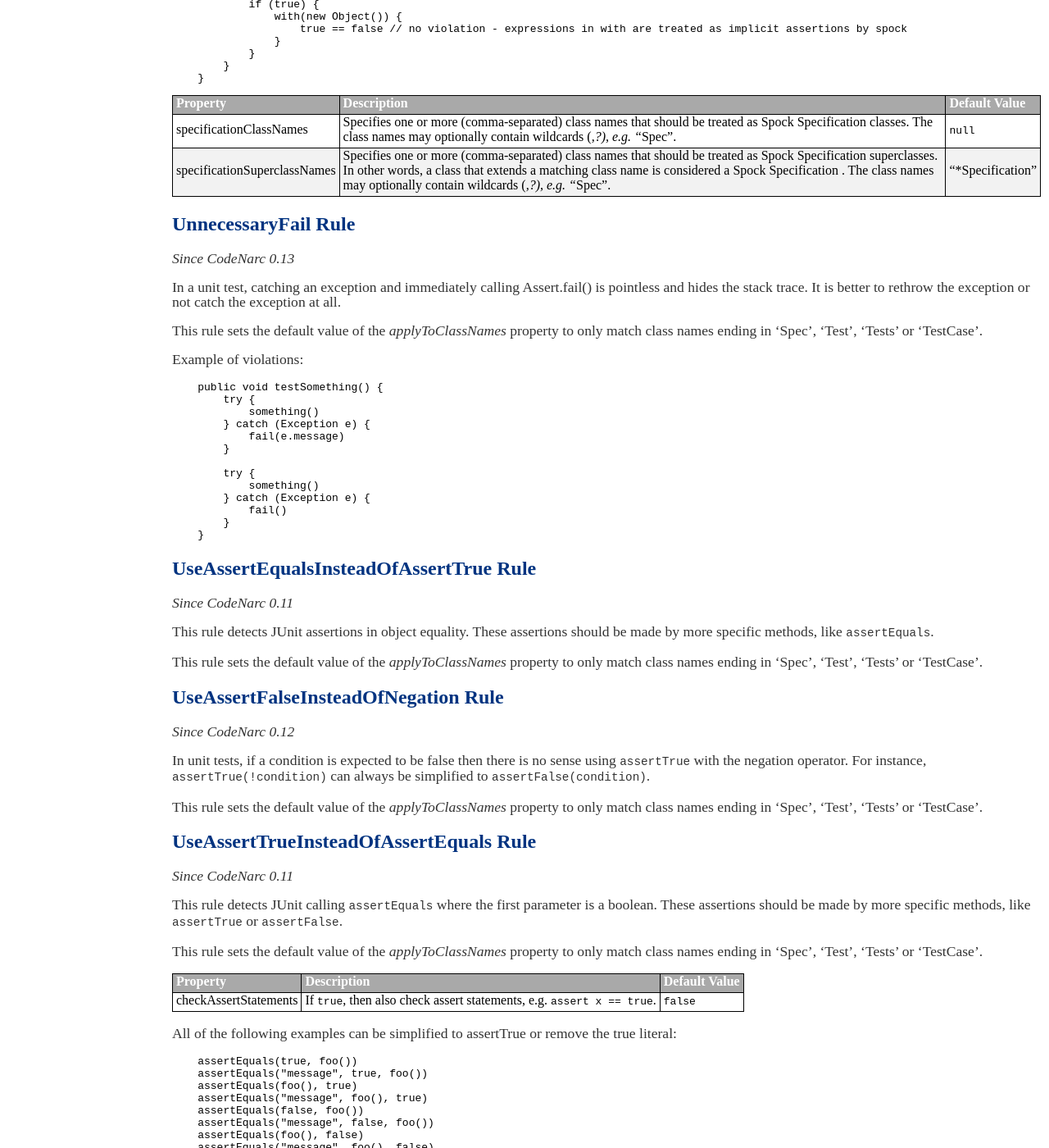
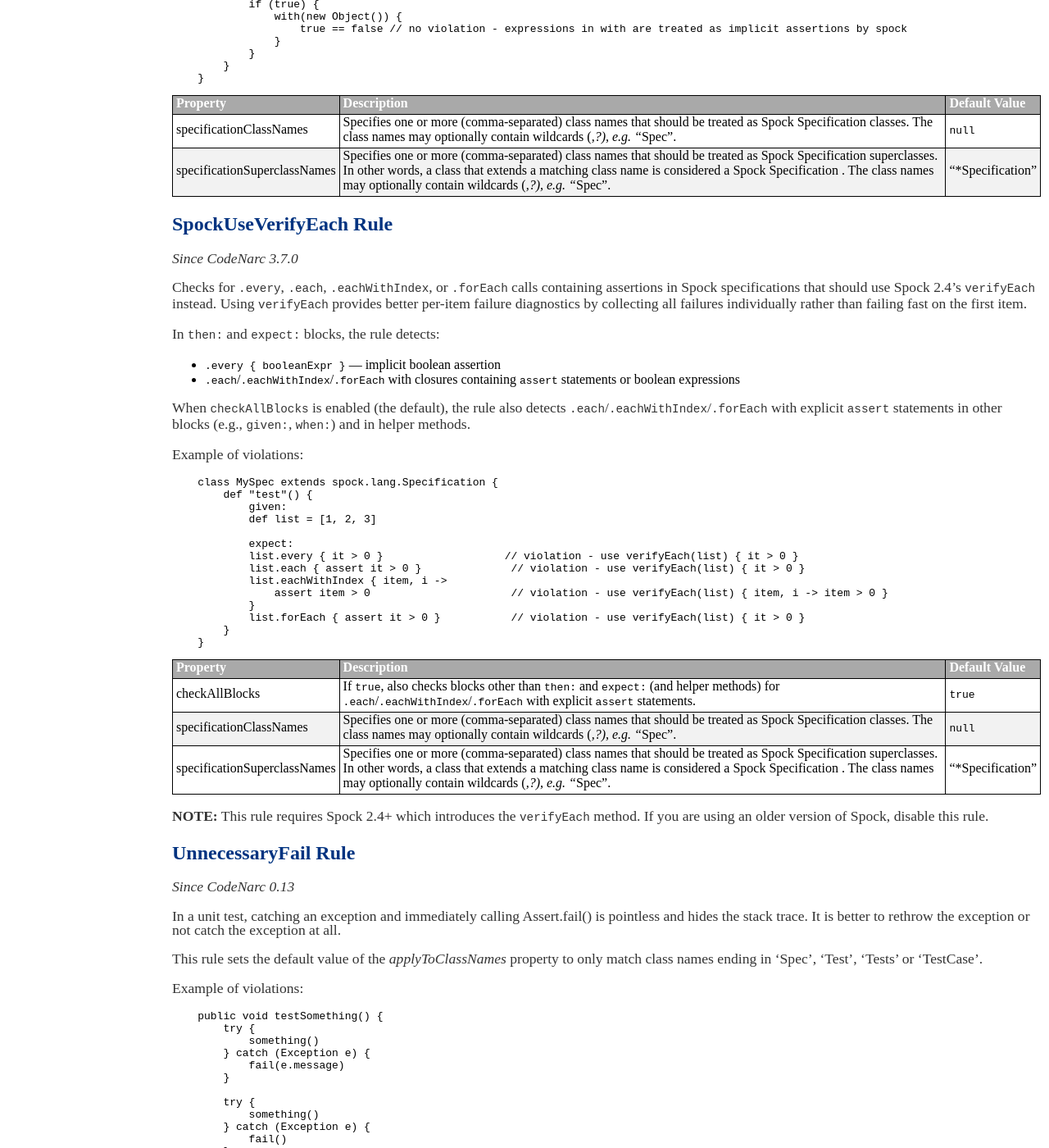
Before and after one commit to CodeNarc/CodeNarc, a Jekyll site: the page built from codenarc-rules-junit.md, in a window 1280 px wide and 1400 px high, scrolled down 6396 px. Shown: the whole window at 82% size. Built offline with Jekyll 4.4.1, drawn with Linux system fonts in a browser that asks for light colours.

Commit message:
docs: add SpockUseVerifyEach rule documentation
Add rule description, examples, and configuration to codenarc-rules-junit.md.
Add to rule index files and starter rulesets.

````diff
--- a/StarterRuleSet-AllRules.groovy.txt
+++ b/StarterRuleSet-AllRules.groovy.txt
@@ -305,6 +305,7 @@ ruleset {
     SpaceInsideParentheses
     SpockIgnoreRestUsed
     SpockMissingAssert
+    SpockUseVerifyEach
     StatelessClass
     StatelessSingleton
     StaticCalendarField
--- a/StarterRuleSet-AllRulesByCategory.groovy.txt
+++ b/StarterRuleSet-AllRulesByCategory.groovy.txt
@@ -338,6 +338,7 @@ ruleset {
     JUnitUnnecessaryThrowsException
     SpockIgnoreRestUsed
     SpockMissingAssert
+    SpockUseVerifyEach
     UnnecessaryFail
     UseAssertEqualsInsteadOfAssertTrue
     UseAssertFalseInsteadOfNegation
--- a/codenarc-rules-junit.md
+++ b/codenarc-rules-junit.md
@@ -427,6 +427,49 @@ Example of violations:
 | specificationSuperclassNames| Specifies one or more (comma-separated) class names that should be treated as Spock Specification superclasses. In other words, a class that extends a matching class name is considered a Spock Specification . The class names may optionally contain wildcards (*,?), e.g. "*Spec". | "*Specification" |
 
 
+## SpockUseVerifyEach Rule
+
+*Since CodeNarc 3.7.0*
+
+Checks for `.every`, `.each`, `.eachWithIndex`, or `.forEach` calls containing assertions in Spock specifications
+that should use Spock 2.4's `verifyEach` instead. Using `verifyEach` provides better per-item failure diagnostics
+by collecting all failures individually rather than failing fast on the first item.
+
+In `then:` and `expect:` blocks, the rule detects:
+- `.every { booleanExpr }` — implicit boolean assertion
+- `.each`/`.eachWithIndex`/`.forEach` with closures containing `assert` statements or boolean expressions
+
+When `checkAllBlocks` is enabled (the default), the rule also detects `.each`/`.eachWithIndex`/`.forEach` with
+explicit `assert` statements in other blocks (e.g., `given:`, `when:`) and in helper methods.
+
+Example of violations:
+
+```
+    class MySpec extends spock.lang.Specification {
+        def "test"() {
+            given:
+            def list = [1, 2, 3]
+
+            expect:
+            list.every { it > 0 }                   // violation - use verifyEach(list) { it > 0 }
+            list.each { assert it > 0 }              // violation - use verifyEach(list) { it > 0 }
+            list.eachWithIndex { item, i ->
+                assert item > 0                      // violation - use verifyEach(list) { item, i -> item > 0 }
+            }
+            list.forEach { assert it > 0 }           // violation - use verifyEach(list) { it > 0 }
+        }
+    }
+```
+
+| Property                    | Description            | Default Value    |
+|-----------------------------|------------------------|------------------|
+| checkAllBlocks              | If `true`, also checks blocks other than `then:` and `expect:` (and helper methods) for `.each`/`.eachWithIndex`/`.forEach` with explicit `assert` statements. | `true` |
+| specificationClassNames     | Specifies one or more (comma-separated) class names that should be treated as Spock Specification classes. The class names may optionally contain wildcards (*,?), e.g. "*Spec". | `null` |
+| specificationSuperclassNames| Specifies one or more (comma-separated) class names that should be treated as Spock Specification superclasses. In other words, a class that extends a matching class name is considered a Spock Specification . The class names may optionally contain wildcards (*,?), e.g. "*Spec". | "*Specification" |
+
+**NOTE:** This rule requires Spock 2.4+ which introduces the `verifyEach` method. If you are using an older version of Spock, disable this rule.
+
+
 ## UnnecessaryFail Rule
 
 *Since CodeNarc 0.13*
````
Also changed, not shown: codenarc-rule-index-by-name.md (+1 -0 lines), codenarc-rule-index.md (+1 -0 lines).
